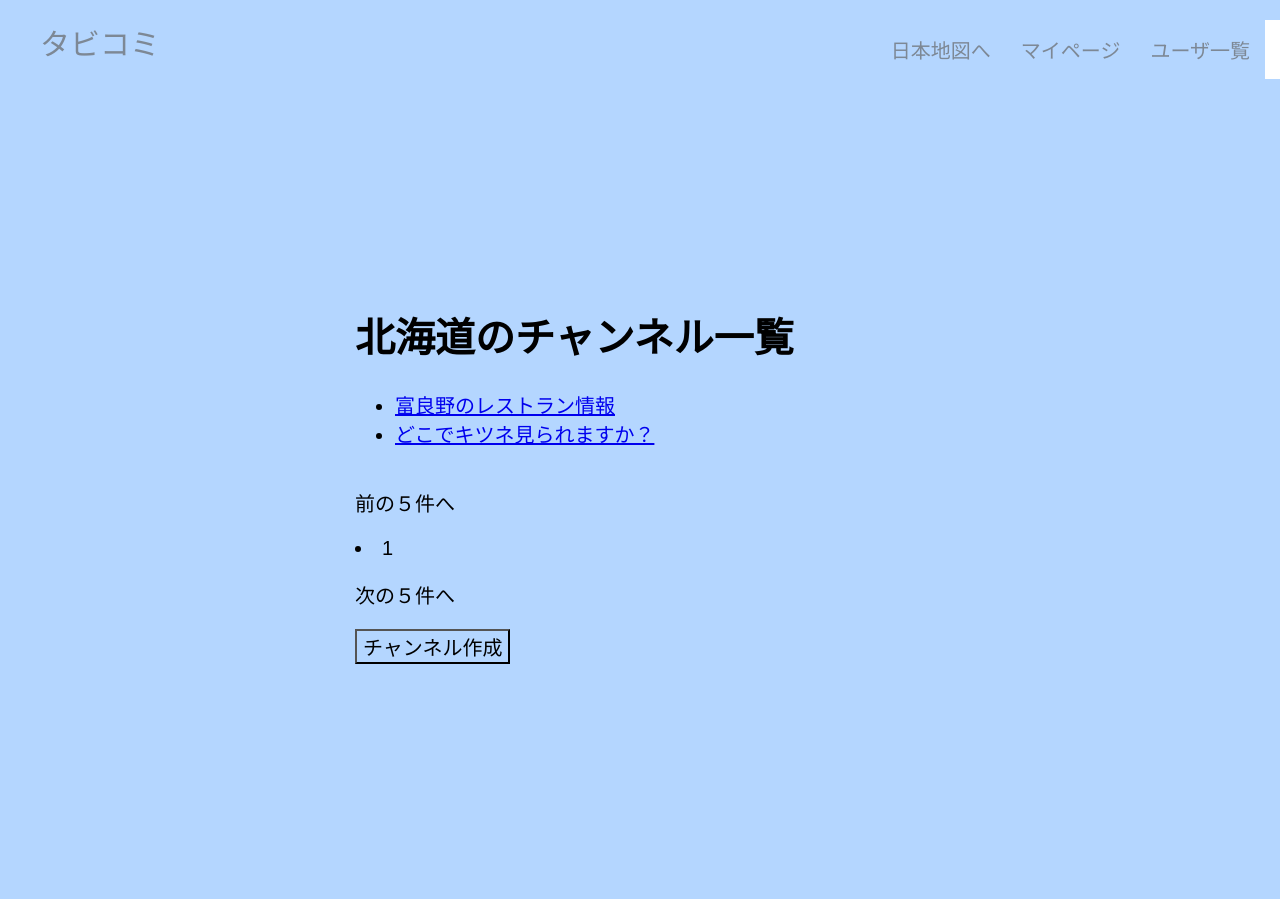
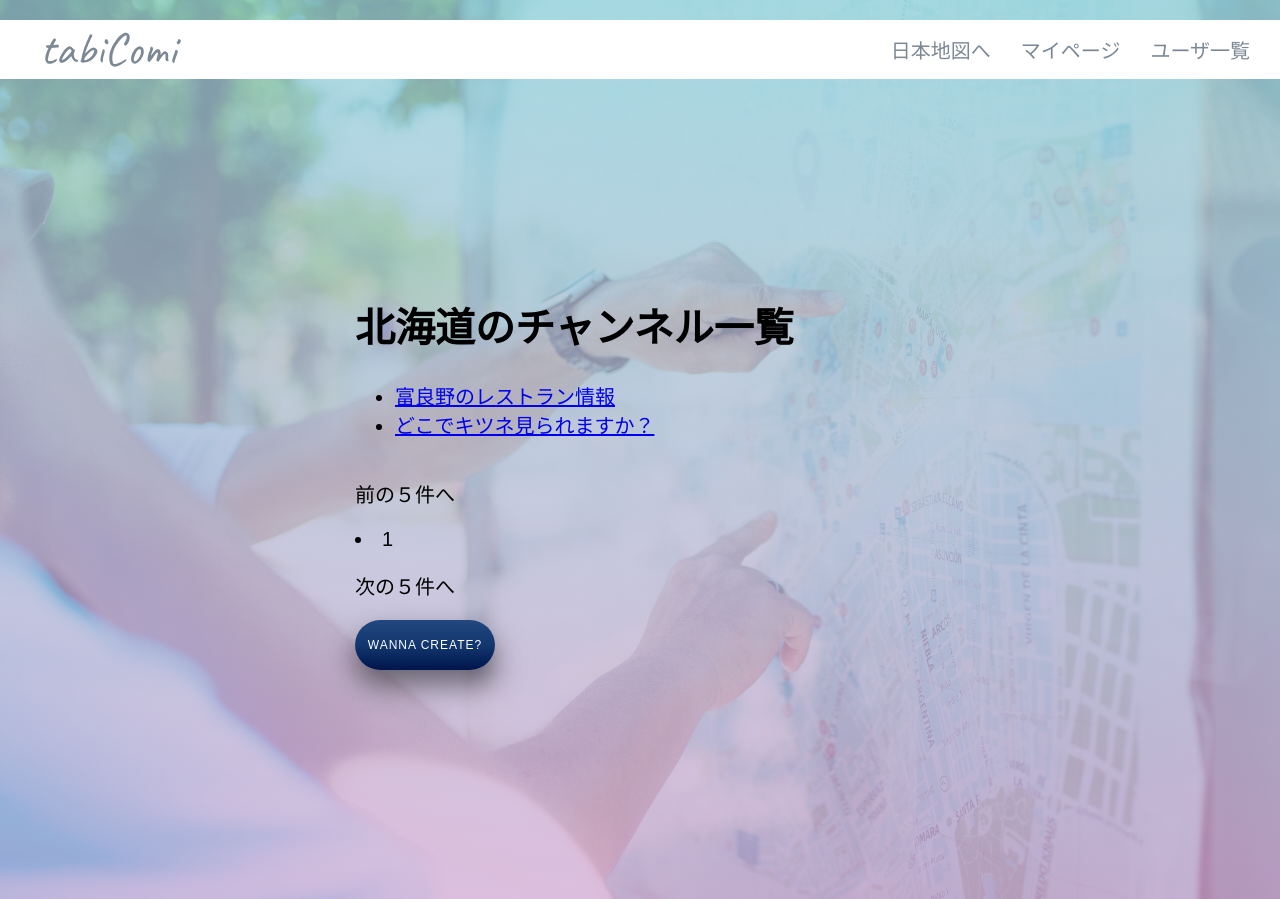
Before and after one commit to Hackathon-F-team/F-team, a Flask app: page /pref/1 in a window 1280 px wide. Run offline with Flask 2, Linux system fonts and the light colour scheme; the visitor is signed in with stand-in values (Sample User, id 1); data comes from the database, SQL or seed files in the repository.

Commit message:
これまでの変更

```diff
--- a/static/css/pref.css
+++ b/static/css/pref.css
@@ -1,5 +1,8 @@
+@import url('https://fonts.googleapis.com/css2?family=Caveat&display=swap');
+
 .header {
   background-color: white;
+  font-family: futura PT;
 }
 
 .header-list {
@@ -13,11 +16,12 @@
 
 .applogo {
   color: #7D8895;
-  font-size: 30px;
+  font-size: 46px;
   list-style: none;
   display: inline-block;
   /* padding: 10px; */
   margin-right: auto;
+  font-family: 'Caveat', cursive;
 }
 
 .applogo a {
@@ -49,8 +53,6 @@
   }
 
   * {
-    background-color:  #B4D6FF;
-    ;
     float: none;
     position: static;
     font-family: "Sawarabi Mincho", serif;
@@ -64,6 +66,8 @@
     min-height: 100vh;
     width: 100vw;
     color: var(--carbon);
+    background: linear-gradient(to top, rgba(217, 175, 217, 0.7) 0%, rgba(151, 217, 225, 0.7) 100%),url('../img/bgtest.jpg');
+    background-size: cover;
   }
 
 
@@ -85,3 +89,55 @@
   display: flex;  /*flexコンテナを作成*/
   justify-content: space-between; /*flexコンテナの中身を横並びにしている。*/
   }
+
+
+
+
+
+
+
+  /* チャンネル作成ボタン */
+  .btn {
+    width: 140px;
+    height: 50px;
+    background: linear-gradient(to top, #00154c, #12376e, #23487f);
+    color: #fff;
+    border-radius: 50px;
+    border: none;
+    outline: none;
+    cursor: pointer;
+    position: relative;
+    box-shadow: 0 15px 30px rgba(0, 0, 0, 0.5);
+    overflow: hidden;
+  }
+
+  .btn span {
+    font-size: 12px;
+    text-transform: uppercase;
+    letter-spacing: 1px;
+    transition: top 0.5s;
+  }
+
+  .btn-text-one {
+    position: absolute;
+    width: 100%;
+    top: 50%;
+    left: 0;
+    transform: translateY(-50%);
+  }
+
+  .btn-text-two {
+    position: absolute;
+    width: 100%;
+    top: 150%;
+    left: 0;
+    transform: translateY(-50%);
+  }
+
+  .btn:hover .btn-text-one {
+    top: -100%;
+  }
+
+  .btn:hover .btn-text-two {
+    top: 50%;
+  }
--- a/templates/pref.html
+++ b/templates/pref.html
@@ -17,7 +17,7 @@
 
     <div class="header">
       <ul class="header-list">
-          <li class="applogo">タビコミ</li>
+          <li class="applogo">tabiComi</li>
           <li class="appname"><a href="/">日本地図へ</a></li>
           <li class="appname"><a href="/my_info/{{uid}}">マイページ</a></li>
           <li class="appname"><a href="/users">ユーザ一覧</a></li>
@@ -47,10 +47,16 @@
 
 
           <!-- チャンネル追加ページへのリンク -->
-        <div class="addchannel-button">
+        <!-- <div class="addchannel-button">
           <button onclick="location.href='/create_channel/{{prefecture.id}}'">チャンネル作成</button>
+        </div> -->
 
-        </div>
+        <!-- <a href="/create_channel/{{prefecture.id}}" class="btn btn-gradient"><span>チャンネル作成</span></a> -->
+
+        <button class="btn" onclick="location.href='/create_channel/{{prefecture.id}}'">
+          <span class="btn-text-one">wanna Create?</span>
+          <span class="btn-text-two">Create!</span>
+        </button>
 
 <!-- モーダルの読み込み -->
         <ul class="channel-box"></ul>
```
Also changed, not shown: static/css/create-channel.css (+5 -2 lines), templates/create-channel.html (line endings or trailing spaces).
